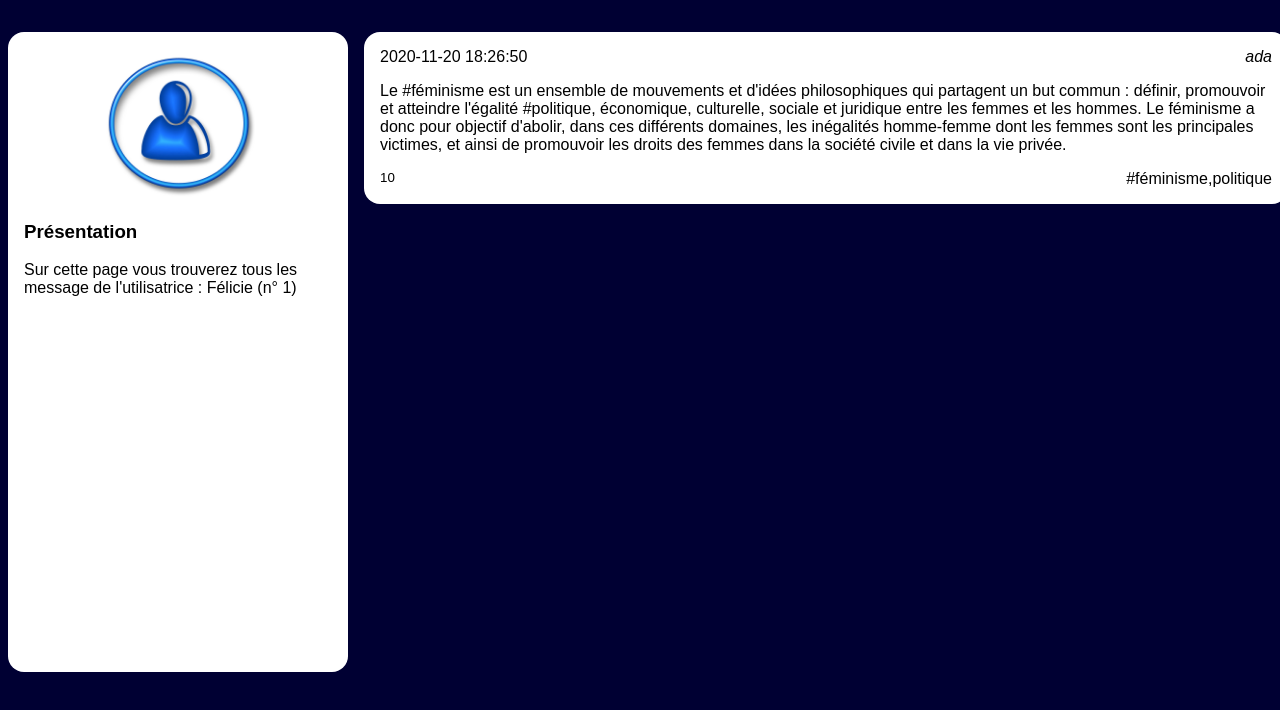
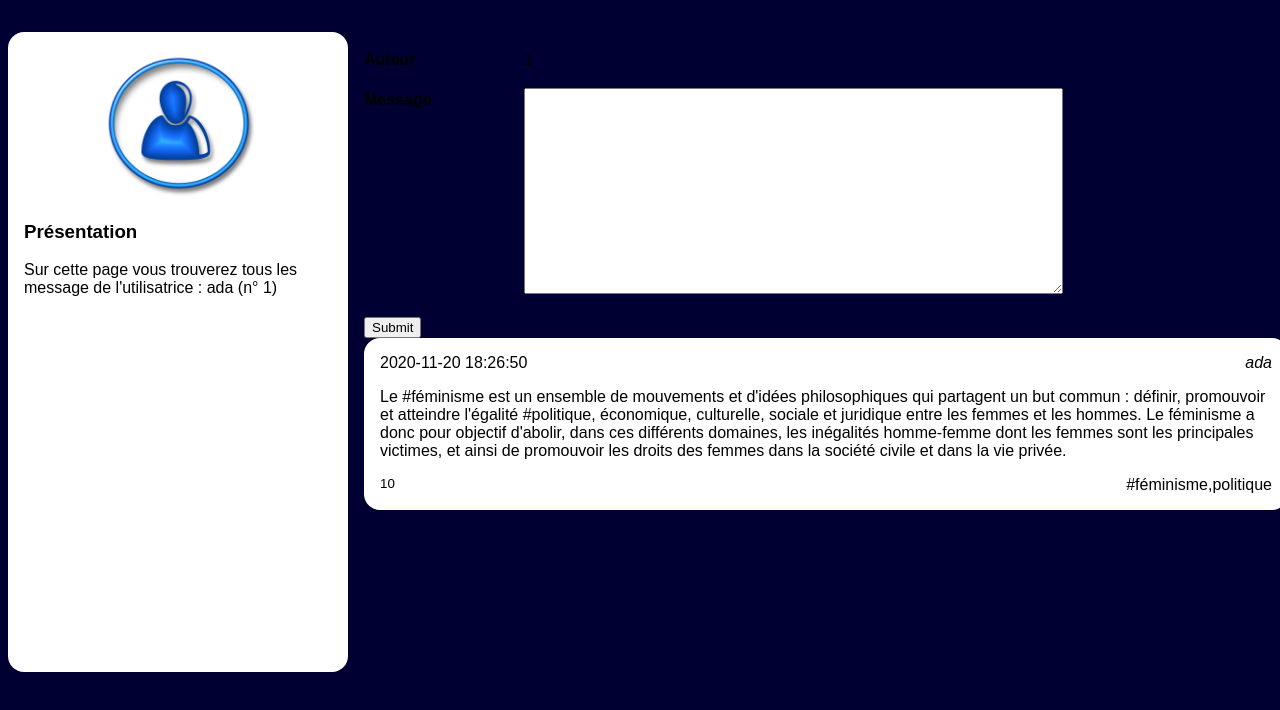
Before and after one commit to IscianeN/Projet-collectif_reseau-social-php, a PHP site: page /wall.php?user_id=1 in a window 1280 px wide. Shown: the part 90-800 px from the top of the page. Run offline with PHP 8.4, Linux system fonts and the light colour scheme; data comes from the database, SQL or seed files in the repository.

Commit message:
try to submit a message by user connected in wall

```diff
--- a/src/wall.php
+++ b/src/wall.php
@@ -25,6 +25,8 @@
 
             </nav>
         </header>
+
+
         <div id="wrapper">
             <?php
             /**
@@ -40,7 +42,7 @@
             /**
              * Etape 2: se connecter à la base de donnée
              */
-            $mysqli = new mysqli("localhost", "root", "root", "socialnetwork", 8889);
+            $mysqli = new mysqli("localhost", "root", "", "socialnetwork");
             ?>
 
             <aside>
@@ -59,12 +61,26 @@
                 <img src="user.jpg" alt="Portrait de l'utilisatrice"/>
                 <section>
                     <h3>Présentation</h3>
-                    <p>Sur cette page vous trouverez tous les message de l'utilisatrice : Félicie
+                    <p>Sur cette page vous trouverez tous les message de l'utilisatrice : <?php echo $user['alias'] ?>
                         (n° <?php echo $userId ?>)
                     </p>
                 </section>
             </aside>
             <main>
+            <form action="wall.php" method="post">
+                        <!-- <input type='hidden' name='???' value='achanger'> -->
+                        <dl>
+                            <dt><label for='auteur'>Auteur</label></dt>
+                            <dd><p name='auteur'>
+                                    <?php
+                                    echo $userId
+                                    ?>
+                                </p></dd>
+                            <dt><label for='message'>Message</label></dt>
+                            <dd><textarea name='message'></textarea></dd>
+                        </dl>
+                        <input type='submit'>
+                    </form>
                 <?php
                 /**
                  * Etape 3: récupérer tous les messages de l'utilisatrice
@@ -95,6 +111,8 @@
 
                     // echo "<pre>" . print_r($post, 1) . "</pre>";
                     ?>
+
+
                     <article>
                         <h3>
                         <time><?php echo $post['created']?></time>
```
